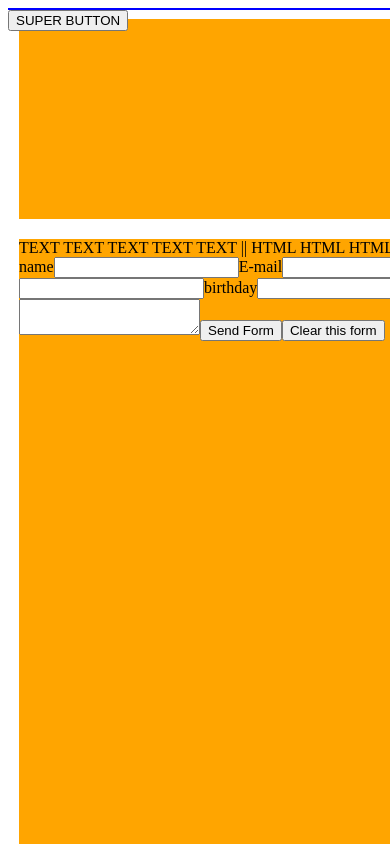
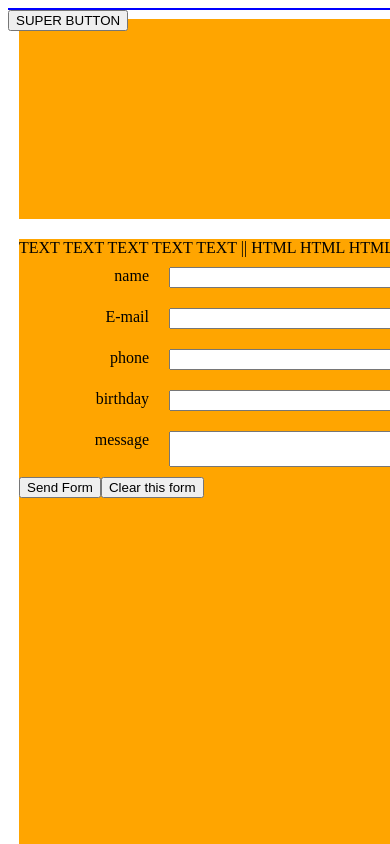
Before and after one commit to fjalex/jRaiz, a plain HTML site: page index.html in a window 390 px wide. Shown: the top 844 px of the page. Drawn offline with Linux system fonts and the light colour scheme.

Commit message:
Update index.html

```diff
--- a/index.html
+++ b/index.html
@@ -1,8 +1,14 @@
-<!DOCTYPE html><html lang="en">
+<!DOCTYPE HTML PUBLIC "-//W3C//DTD HTML 4.01//EN" "http://www.w3.org/TR/html4/strict.dtd">
+<!--<!DOCTYPE html>-->
+<html lang="en">
 	<head>
 		<title>PAGE JAVASCRIPT</title>
 		<script src="js/struct.js"></script>
 		<script src="js/script.js"></script>
+		<!-- <script src="../jquery-2.1.4.js"></script> -->
+		<!-- <script src="js/jstree.js"></script> -->
+		<!-- <script src="js/basic notation.js"></script> -->
+		<!-- <link rel="stylesheet" href="css/bootstrap.min.css"> -->
 		<style type="text/css">
 			.container>div{
 				background-color: orange;
@@ -31,6 +37,31 @@
 			.modal{
 				position:absolute;
 			}
+			form>label {
+				display:block;
+				padding:10px;
+			}
+			form>label>*{
+				display:inline-block;
+				width:400px;
+				vertical-align: top;
+			}
+			form>label>span{
+				padding:0px 20px;
+				width:100px;
+				text-align:right;
+			}
+			@media (max-width: 800px){
+				.container{
+					width : 500px;
+				}
+			}
+			@media print {
+				.container {
+					height : 500px;
+					border-color: green;
+				}
+			}
 		</style>
 	</head>
 </html>
```
